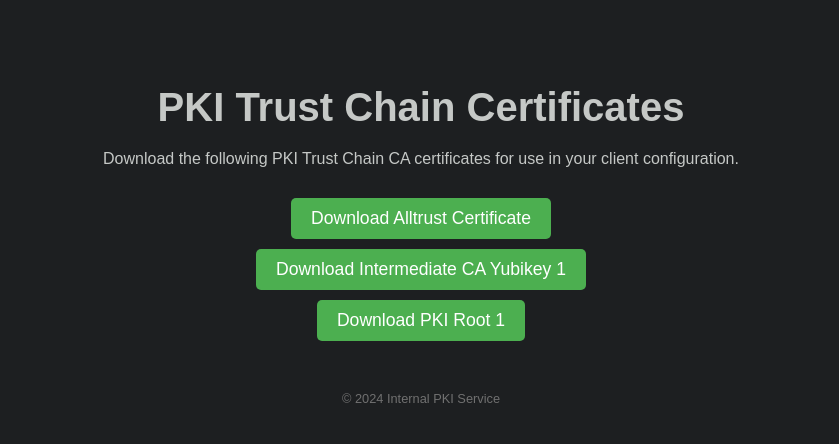
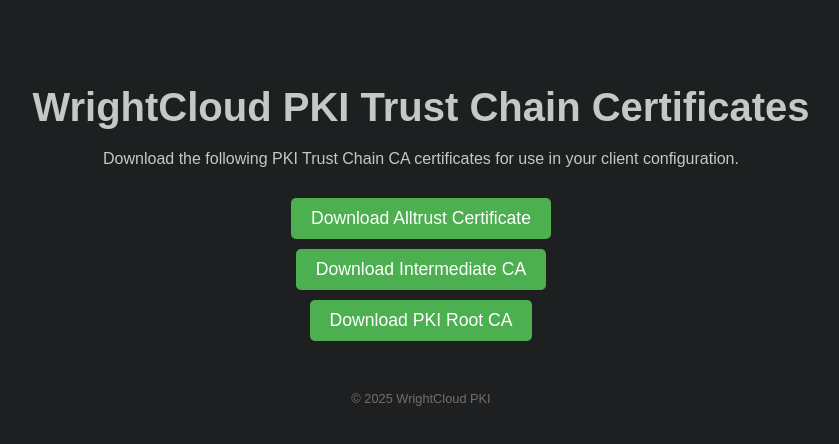
Before and after one commit to william86370/lbcloud-pki, a plain HTML site: page index.html in a window 1280 px wide. Shown: the whole page, without its empty margins (219-1058 px from the left). Drawn offline with Linux system fonts and the light colour scheme.

Commit message:
feat: update CA certificates to refect new dns name

```diff
--- a/index.html
+++ b/index.html
@@ -3,7 +3,7 @@
 <head>
     <meta charset="UTF-8">
     <meta name="viewport" content="width=device-width, initial-scale=1.0">
-    <title>PKI Trust Chain Certificates</title>
+    <title>WrightCLoud PKI Trust Chain Certificates</title>
     <style>
         body {
             background-color: #1d1f21;
@@ -48,23 +48,23 @@
     </style>
 </head>
 <body>
-    <h1>PKI Trust Chain Certificates</h1>
+    <h1>WrightCloud PKI Trust Chain Certificates</h1>
     <p>Download the following PKI Trust Chain CA certificates for use in your client configuration.</p>
 
     <div class="certificate-list">
         <div class="certificate-item">
-            <button onclick="window.location.href='lbcloud-alltrust.crt'">Download Alltrust Certificate</button>
+            <button onclick="window.location.href='wrightcloud-alltrust.crt'">Download Alltrust Certificate</button>
         </div>
         <div class="certificate-item">
-            <button onclick="window.location.href='lbcloud-intermetiate-ca-yubikey-1.crt'">Download Intermediate CA Yubikey 1</button>
+            <button onclick="window.location.href='wrightcloud-intermetiate-1.crt'">Download Intermediate CA</button>
         </div>
         <div class="certificate-item">
-            <button onclick="window.location.href='lbcloud-pki-root-1.crt'">Download PKI Root 1</button>
+            <button onclick="window.location.href='wrightcloud-pki-root-1.crt'">Download PKI Root CA</button>
         </div>
     </div>
 
     <footer>
-        © 2024 Internal PKI Service
+        © 2025 WrightCloud PKI
     </footer>
 </body>
 </html>
```
Also changed, not shown: 6 other files.
